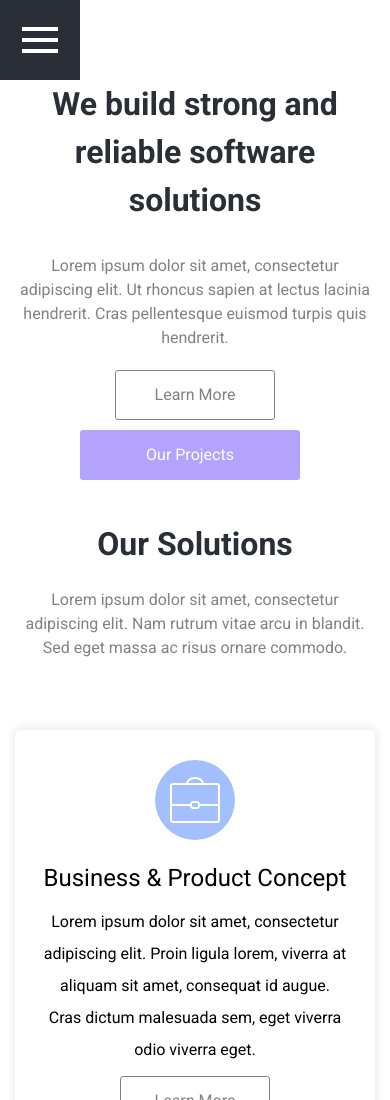
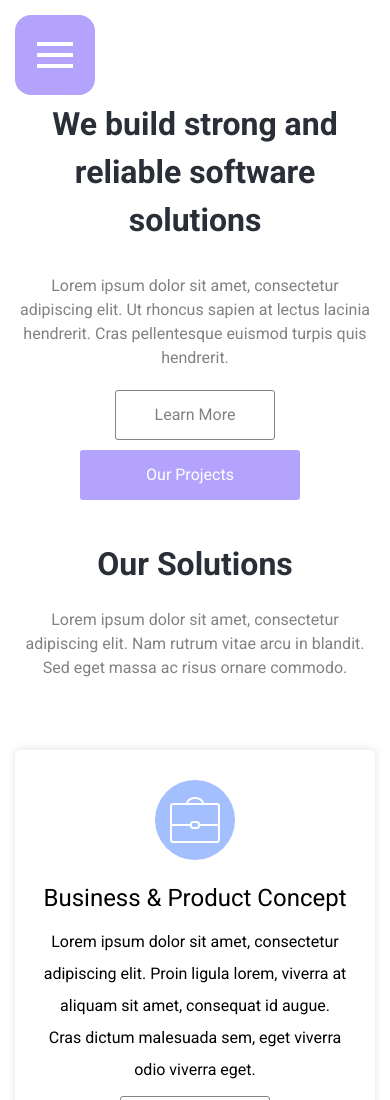
Before and after one commit to v1st/v1st.github.io, a plain HTML site: page index.html in a window 390 px wide. Shown: the top 1100 px of the page. Drawn offline with Linux system fonts and the light colour scheme.

Commit message:
changed hamburger menu

```diff
--- a/style.css
+++ b/style.css
@@ -665,9 +665,11 @@ input {
     height: auto;
     width: 80px;
     padding: 20px 15px;
-    background-color: #2A2E37;
+    border-radius: 20%;
+    background-color: #B3A3FC;
     cursor: pointer;
     transition: 0.3s;
+    margin: 15px;
   }
   .hamburger__bar {
     position: relative;
@@ -749,7 +751,7 @@ input {
     margin: 0 0 30px 0;
   }
   .header__title {
-    margin-top: 80px;
+    margin-top: 100px;
     font-size: 2em;
   }
   .header__p {
```
